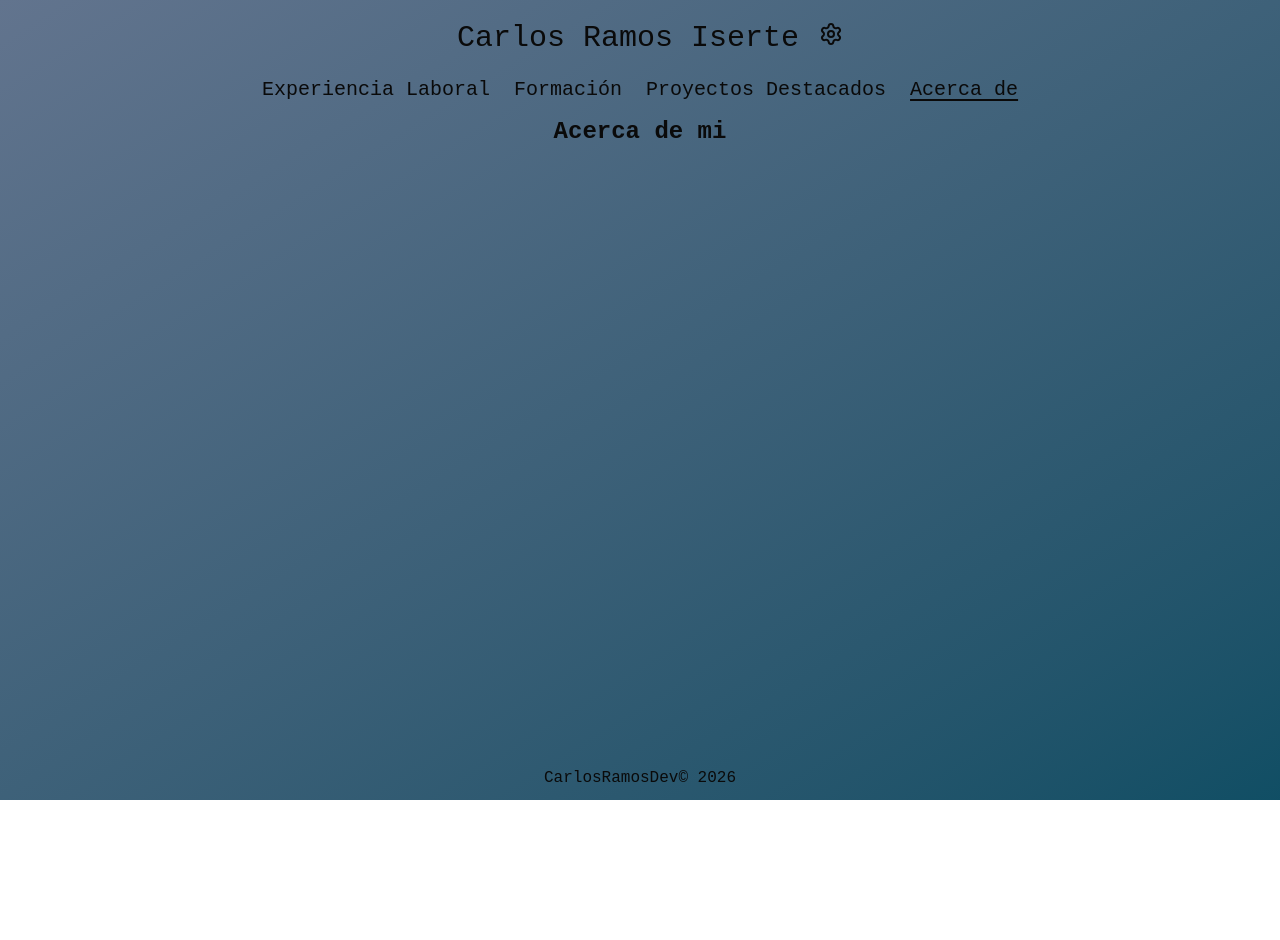
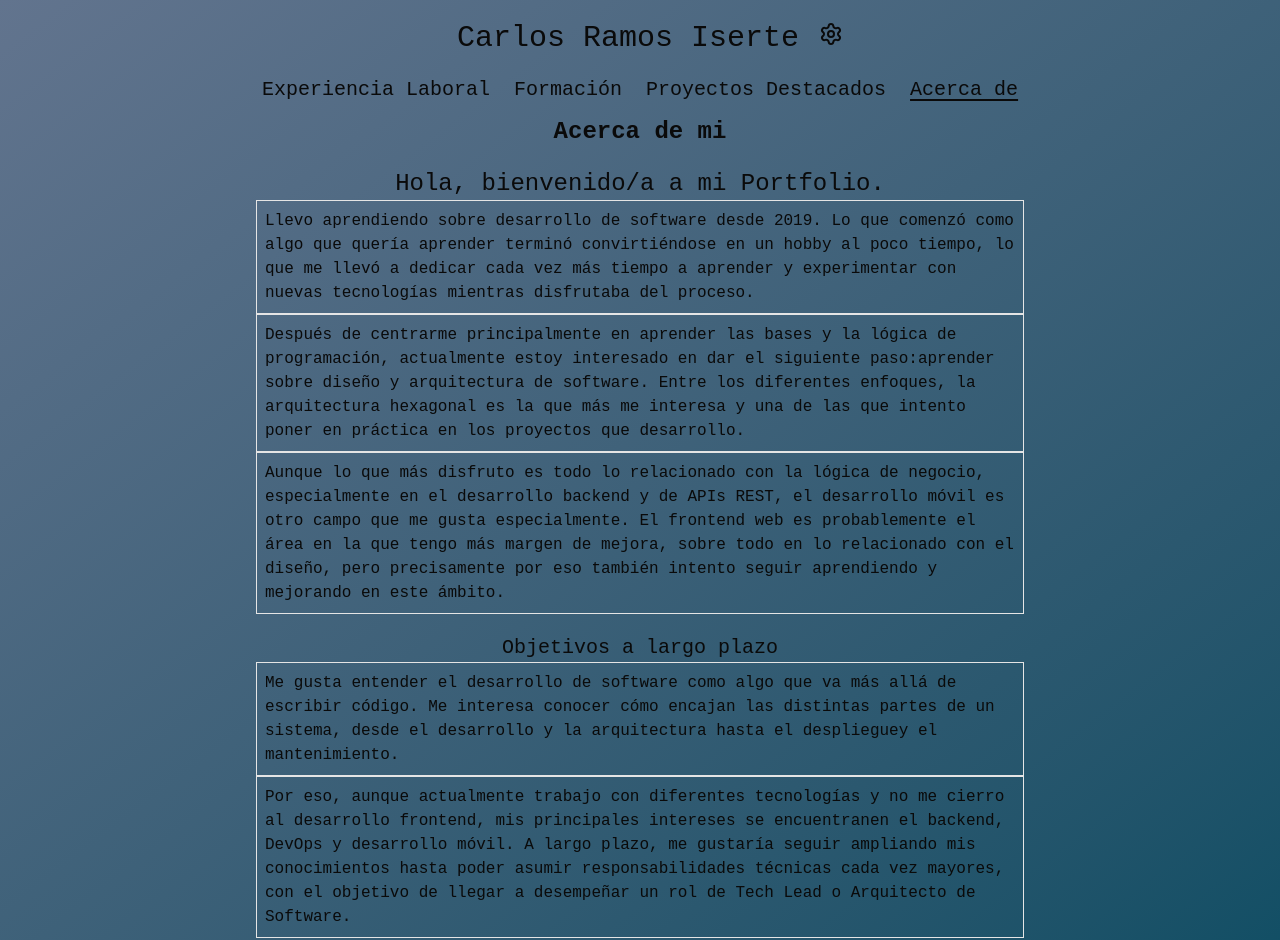
Before and after one commit to CarlosRamosDeveloper/portfolio, a React (Vite) app: page /about in a window 1280 px wide. Shown: the top 940 px of the page. Before the commit the page ends 800 px from the top, so only its background shows below. Built offline with nearby package versions, Linux system fonts and the light colour scheme.

Commit message:
implemented about section

```diff
--- /dev/null
+++ b/src/portfolio/data/AboutData.ts
@@ -0,0 +1,10 @@
+export const GreetData = [
+  'Llevo aprendiendo sobre desarrollo de software desde 2019. Lo que comenzó como algo que quería aprender terminó convirtiéndose en un hobby al poco tiempo, lo que me llevó a dedicar cada vez más tiempo a aprender y experimentar con nuevas tecnologías mientras disfrutaba del proceso.',
+  'Después de centrarme principalmente en aprender las bases y la lógica de programación, actualmente estoy interesado en dar el siguiente paso:aprender sobre diseño y arquitectura de software. Entre los diferentes enfoques, la arquitectura hexagonal es la que más me interesa y una de las que intento poner en práctica en los proyectos que desarrollo.',
+  'Aunque lo que más disfruto es todo lo relacionado con la lógica de negocio, especialmente en el desarrollo backend y de APIs REST, el desarrollo móvil es otro campo que me gusta especialmente. El frontend web es probablemente el área en la que tengo más margen de mejora, sobre todo en lo relacionado con el diseño, pero precisamente por eso también intento seguir aprendiendo y mejorando en este ámbito.',
+];
+
+export const GoalsData = [
+  'Me gusta entender el desarrollo de software como algo que va más allá de escribir código. Me interesa conocer cómo encajan las distintas partes de un sistema, desde el desarrollo y la arquitectura hasta el desplieguey el mantenimiento.',
+  'Por eso, aunque actualmente trabajo con diferentes tecnologías y no me cierro al desarrollo frontend, mis principales intereses se encuentranen el backend, DevOps y desarrollo móvil. A largo plazo, me gustaría seguir ampliando mis conocimientos hasta poder asumir responsabilidades técnicas cada vez mayores, con el objetivo de llegar a desempeñar un rol de Tech Lead o Arquitecto de Software.',
+];
--- /dev/null
+++ b/src/portfolio/data/index.ts
@@ -0,0 +1,3 @@
+export { EducationData } from './EducationData';
+export { ExperienceData } from './ExperienceData';
+export { GoalsData, GreetData } from './AboutData';
--- a/src/portfolio/pages/about/AboutPage.tsx
+++ b/src/portfolio/pages/about/AboutPage.tsx
@@ -1,8 +1,18 @@
+import { GoalsData, GreetData } from '@/portfolio/data';
+import { GoalsSection, GreetSection } from './components';
+
+const greetData = GreetData;
+const goalsData = GoalsData;
+
 export const AboutPage = () => {
   return (
     <>
       <div className="w-full">
-        <h2 className="text-center text-2xl font-semibold">Acerca de mi</h2>
+        <h2 className="text-center text-2xl font-semibold mb-5">
+          Acerca de mi
+        </h2>
+        <GreetSection data={greetData} />
+        <GoalsSection data={goalsData} />
       </div>
     </>
   );
--- /dev/null
+++ b/src/portfolio/pages/about/components/AboutBubble.tsx
@@ -0,0 +1,11 @@
+interface Props {
+  text: string;
+}
+
+export const AboutBubble = ({ text }: Props) => {
+  return (
+    <div className="flex flex-col items-center w-full max-w-3xl text-base p-2 border border-border">
+      {text}
+    </div>
+  );
+};
--- /dev/null
+++ b/src/portfolio/pages/about/components/GoalsSection.tsx
@@ -0,0 +1,18 @@
+import { AboutBubble } from '.';
+
+interface Props {
+  data: string[];
+}
+
+export const GoalsSection = ({ data }: Props) => {
+  return (
+    <div className="text-xl flex flex-col items-center mt-5">
+      <h3>Objetivos a largo plazo</h3>
+      <div>
+        {data.map((text, index) => (
+          <AboutBubble text={text} key={index} />
+        ))}
+      </div>
+    </div>
+  );
+};
--- /dev/null
+++ b/src/portfolio/pages/about/components/GreetSection.tsx
@@ -0,0 +1,19 @@
+import { AboutBubble } from '.';
+
+interface Props {
+  data: string[];
+}
+
+export const GreetSection = ({ data }: Props) => {
+  if (data.length === 0) return;
+  return (
+    <div className="flex flex-col items-center">
+      <h3 className="text-2xl">Hola, bienvenido/a a mi Portfolio.</h3>
+      <div>
+        {data.map((text, index) => (
+          <AboutBubble key={index} text={text} />
+        ))}
+      </div>
+    </div>
+  );
+};
--- /dev/null
+++ b/src/portfolio/pages/about/components/index.ts
@@ -0,0 +1,3 @@
+export { AboutBubble } from './AboutBubble';
+export { GoalsSection } from './GoalsSection';
+export { GreetSection } from './GreetSection';
```
